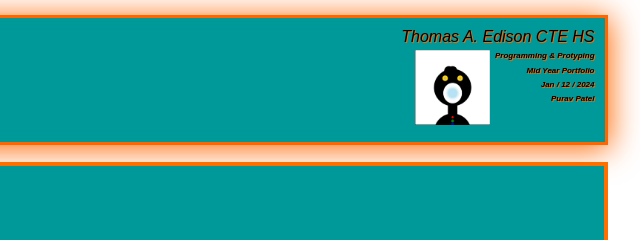
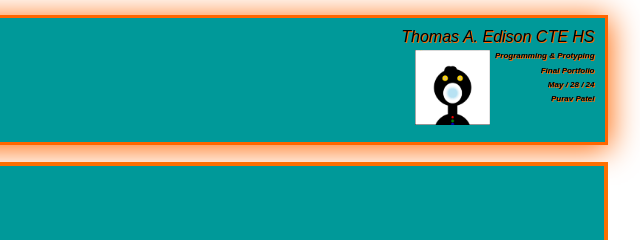
Before and after one commit to puravp2/Final-Portfolio-PuravPatel4, a plain HTML site: page Animation.html in a window 1280 px wide. Shown: the top 240 px of the page, 640-1280 px from the left. Drawn offline with Linux system fonts and the light colour scheme.

Commit message:
Update Animation.html

```diff
--- a/Animation.html
+++ b/Animation.html
@@ -12,8 +12,8 @@
     Thomas A. Edison CTE HS
     <img src="robot.png" id="logo">
     <h1>programming & protyping</h1>
-    <h1>Mid year portfolio</h1>
-    <h1>Jan / 12 / 2024</h1>
+    <h1>Final Portfolio</h1>
+    <h1>May / 28 / 24</h1>
     <h1>Purav Patel</h1>
 
   </div>
```
